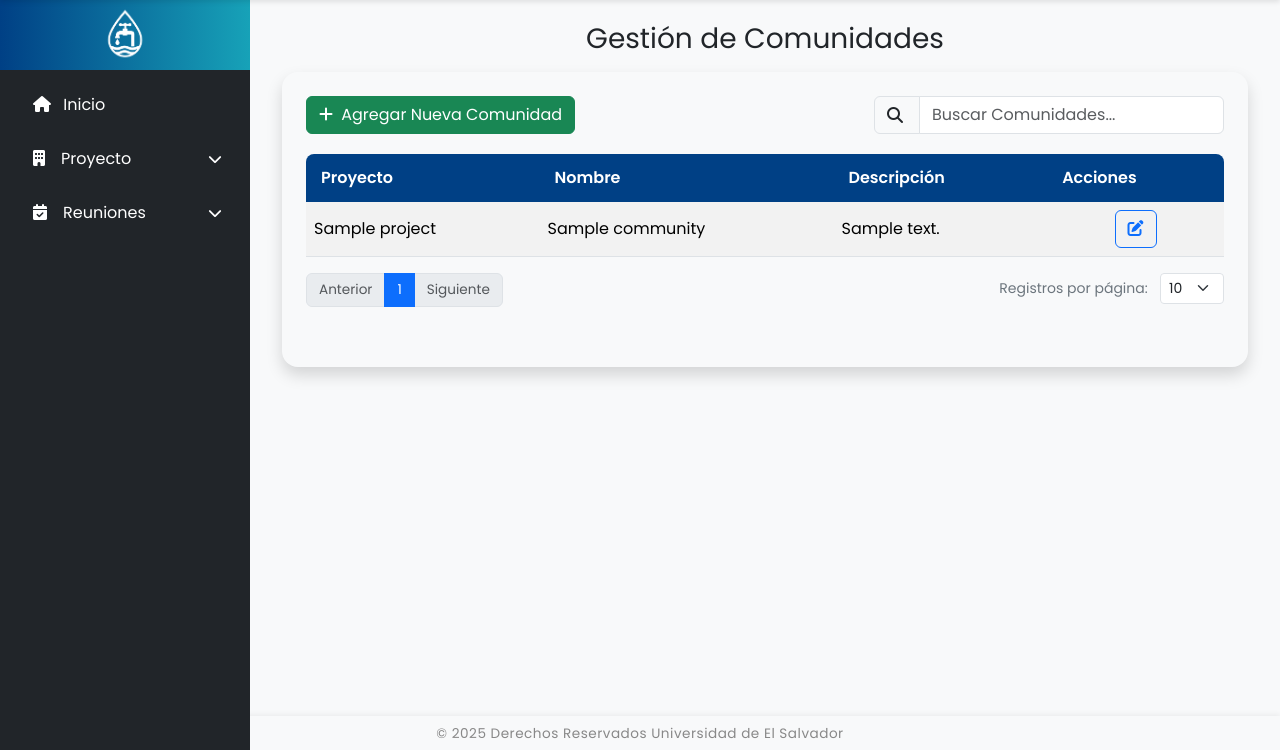
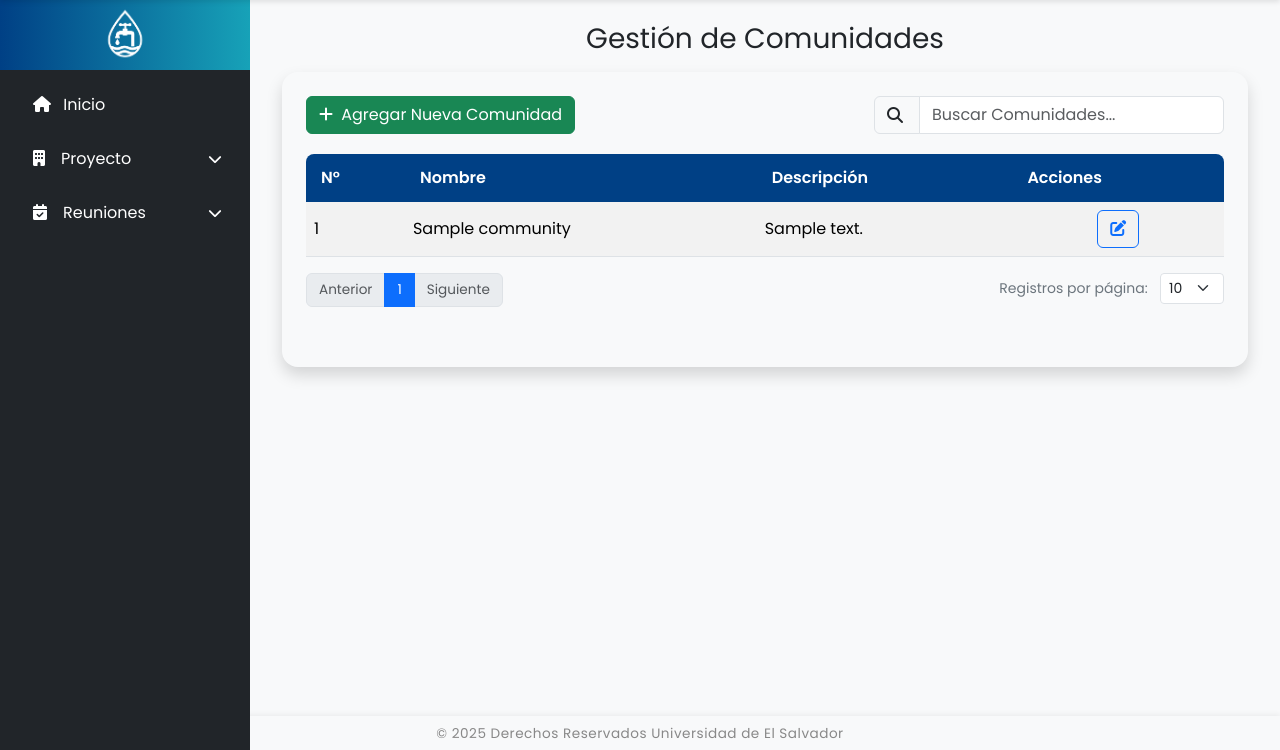
Before and after one commit to eugmerino/acasa-poza-azul, a Django app: page /comunidades/ in a window 1280 px wide. Shown: the part 50-800 px from the top of the page. Run offline with Django 4.2, Linux system fonts and the light colour scheme; tables that the repository leaves empty hold one stand-in row (values such as "Sample post"); some libraries are stand-ins or nearby versions.

Commit message:
[UPDATE] Crud de comunidad

```diff
--- a/project/forms.py
+++ b/project/forms.py
@@ -51,7 +51,7 @@ class CommunityForm(forms.ModelForm):
             raise forms.ValidationError("El nombre debe tener al menos 3 caracteres.")
 
         # Validar que solo contenga letras, números y espacios
-        if not re.match(r'^[A-Za-z0-9 ]+$', name):
+        if not re.match(r'^[A-Za-z0-9ñÑ ]+$', name):
             raise forms.ValidationError("El nombre solo puede contener letras, números y espacios.")
 
         # Validar unicidad ignorando mayúsculas/minúsculas
--- a/templates/partials/community_form.html
+++ b/templates/partials/community_form.html
@@ -75,7 +75,7 @@
         </div>
 
         <div class="mb-3 text-muted">
-            <span class="text-danger">*</span><span class="small">Campos obligatorios</span>
+            <span class="text-danger">* </span><span class="small">Campos obligatorios</span>
         </div>
 
     </div>
--- a/templates/partials/community_row_table.html
+++ b/templates/partials/community_row_table.html
@@ -1,5 +1,5 @@
 <tr id="community-{{ community.id }}">
-    <td>{{ community.project.title }}</td>
+    <td>{{ forloop.counter }}</td>
     <td>{{ community.name }}</td>
     <td>{{ community.description }}</td>
     <td class="text-center">
--- a/templates/partials/community_table.html
+++ b/templates/partials/community_table.html
@@ -2,7 +2,7 @@
     <table class="table table-striped table-hover align-middle">
         <thead class="table-dark">
             <tr>
-                <th>Proyecto</th>
+                <th>N°</th>
                 <th>Nombre</th>
                 <th>Descripción</th>
                 <th>Acciones</th>
```
